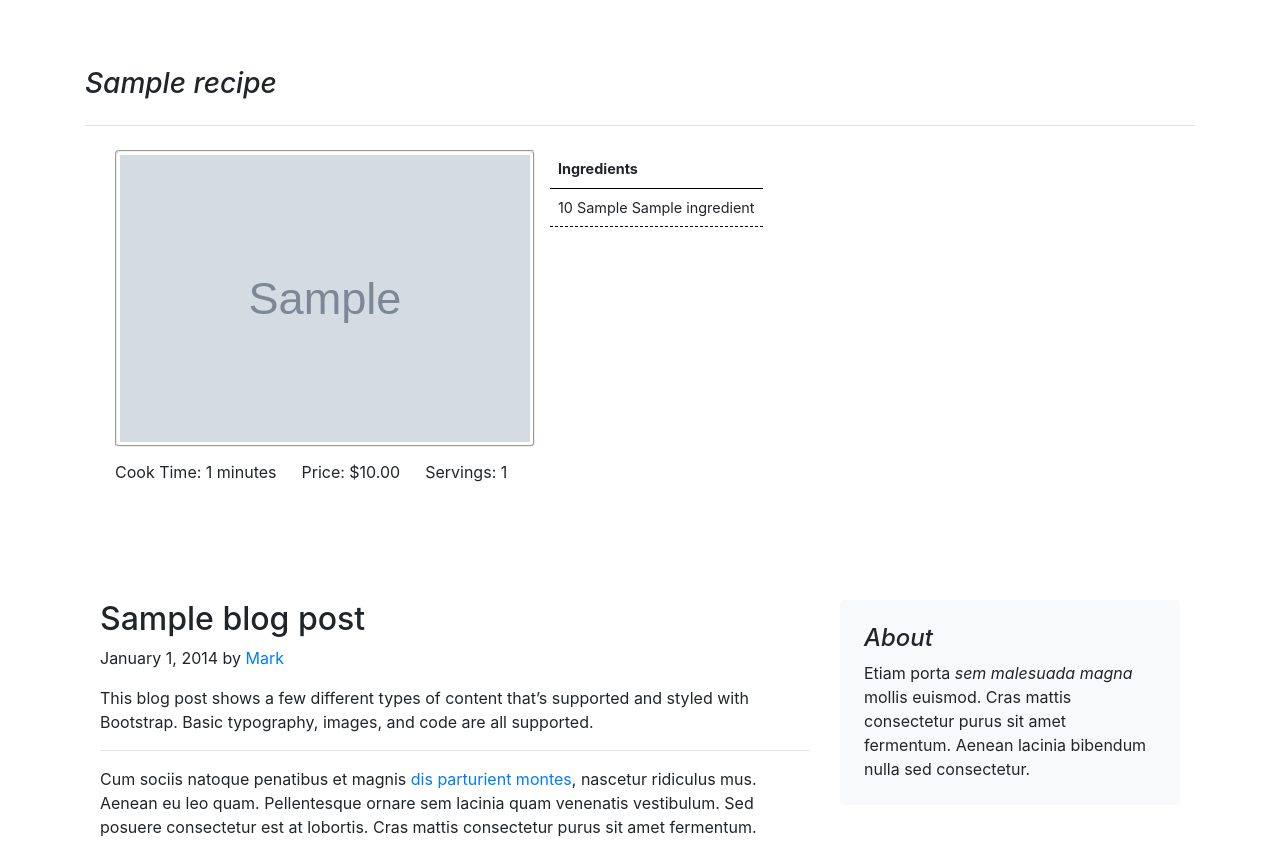
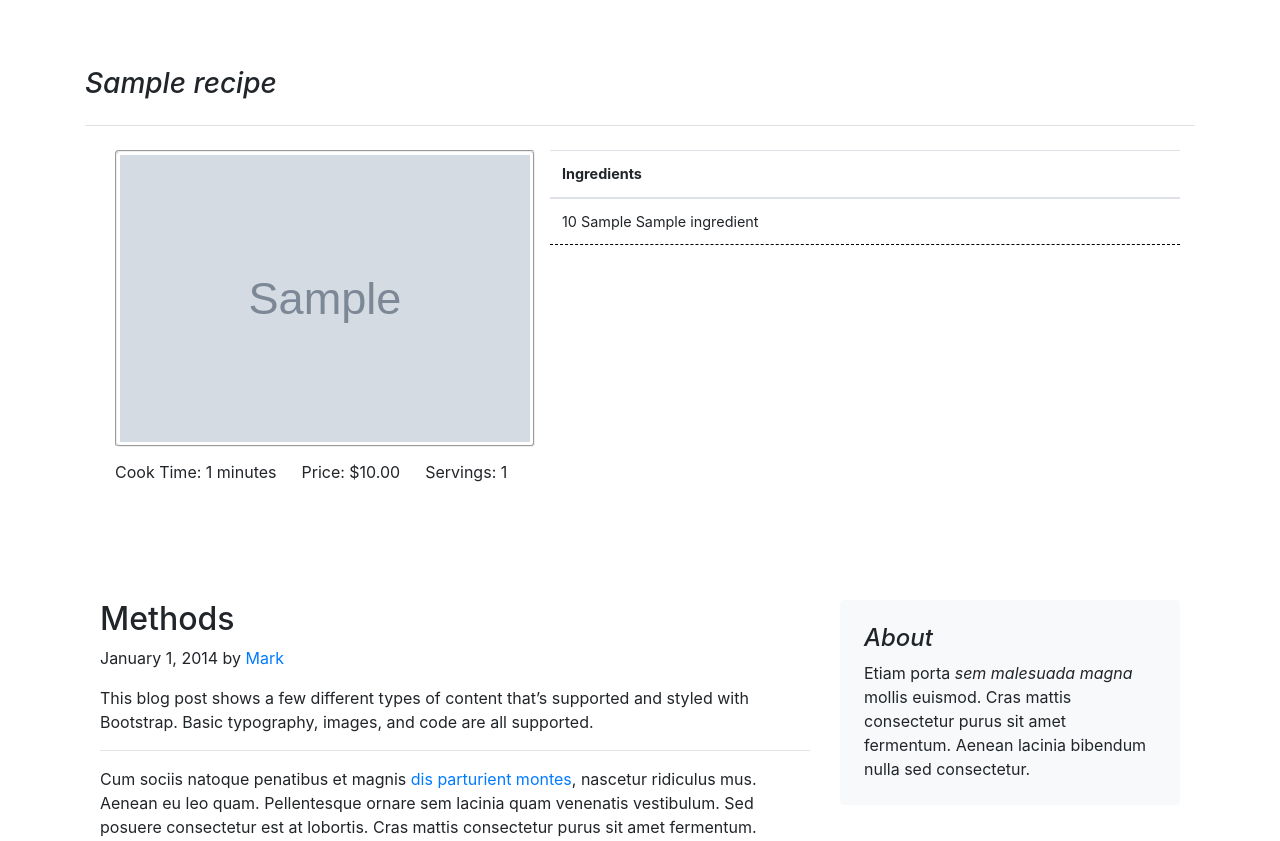
Before and after one commit to gDoe24/recipe-app-api, a Django app: page /all_recipes/1/ in a window 1280 px wide. Shown: the part 90-931 px from the top of the page. Run offline with Django 3.2, Linux system fonts and the light colour scheme; tables that the repository leaves empty hold one stand-in row (values such as "Sample post"); grey boxes marked "Sample" are stand-in pictures; some libraries are stand-ins or nearby versions.

Commit message:
changed recipe model. Updated detail

```diff
--- a/app/core/models.py
+++ b/app/core/models.py
@@ -75,7 +75,7 @@ class Ingredient(models.Model):
 
 class Recipe(models.Model):
 	#Recipe object
-	creation_date = models.DateTimeField(auto_now_add= True)
+	creation_date = models.DateTimeField(auto_now_add=True)
 	class Meta:
 		get_latest_by = 'creation_date'
 
@@ -91,7 +91,7 @@ class Recipe(models.Model):
 	link = models.URLField(max_length=200, blank=True)
 	ingredients = models.ManyToManyField('Ingredient')
 	tags = models.ManyToManyField('Tag')
-	description = models.TextField(null=True,max_length=255)
+	description = models.TextField(null=True)
 	image = models.ImageField(null=True, upload_to=recipe_image_file_path)
 
 	def __str__(self):
--- a/app/recipe/templates/recipe/detail.html
+++ b/app/recipe/templates/recipe/detail.html
@@ -6,9 +6,9 @@
     <meta charset="utf-8">
     <meta name="viewport" content="width=device-width, initial-scale=1, shrink-to-fit=no">
     <meta name="description" content="">
-    <meta name="author" content="Mark Otto, Jacob Thornton, and Bootstrap contributors">
+    <meta name="author" content="Greg">
     <meta name="generator" content="Jekyll v3.8.6">
-    <title>Blog Template · Bootstrap</title>
+    <title>Recipe Detail</title>
 
     <link rel="canonical" href="https://getbootstrap.com/docs/4.4/examples/blog/">
 
@@ -70,11 +70,6 @@
 
 	}
 	table{
-		display:block;
-		height:300px;
-		border-collapse: collapse;
-		white-space: nowrap;
-		overflow-y:scroll;
 	}
 	td,th{
 		font-size: .9rem;
@@ -87,13 +82,24 @@
 	tr{
 		border-bottom: 1px dashed black;
 	}
-	tr:nth-child(even){
-		background-color:#f2f2f2;
+	.my-custom-scrollbar {
+		position:relative;
+		height: 300px;
+		overflow: auto;
+		display: block;
 	}
-	tr:hover{
-		background-color: #DCDCDC;
+	@media screen and (max-width:768px){
+		.my-custom-scrollbar {
+		position:relative;
+		height: 300px;
+		overflow: auto;
+		display: block;
+		clear:left;
+		padding-top: 20px;
+		}
 	}
-    </style>
+
+	    </style>
     <!-- Custom styles for this template -->
     <link href="https://fonts.googleapis.com/css?family=Playfair+Display:700,900" rel="stylesheet">
     <!-- Custom styles for this template -->
@@ -134,13 +140,13 @@
 <h3 class="pb-4 mb-4 font-italic border-bottom"style="padding-top: 5%">
         {{recipe.title}}
 </h3>
-<div class="container">
+<div id="main" class="container">
 	<div class="container" style="float:left;clear:right;height:297px;width:450px">
  		<img id="featured" src="{{recipe.image.url}}"style="height: 100%;width: 100%;"/>
 
 	</div>
-	<div class="table-wrapper-scroll-y">
-		<table class ="" style="">
+	<div class="my-custom-scrollbar">
+		<table class ="table mb-0" style="">
 			<thead class="thead">
 				<tr scope="row">
 					<th>Ingredients</th>
@@ -162,7 +168,7 @@
     <div class="col-md-8 blog-main">
 
       <div class="blog-post">
-        <h2 class="blog-post-title">Sample blog post</h2>
+        <h2 class="blog-post-title">Methods</h2>
         <p class="blog-post-meta">January 1, 2014 by <a href="#">Mark</a></p>
 
         <p>This blog post shows a few different types of content that’s supported and styled with Bootstrap. Basic typography, images, and code are all supported.</p>
```
Also changed, not shown: app/core/migrations/0019_auto_20191226_2154.py (added), app/core/migrations/0020_recipe_servings.py (added), app/core/migrations/0021_auto_20191231_2243.py (added).
